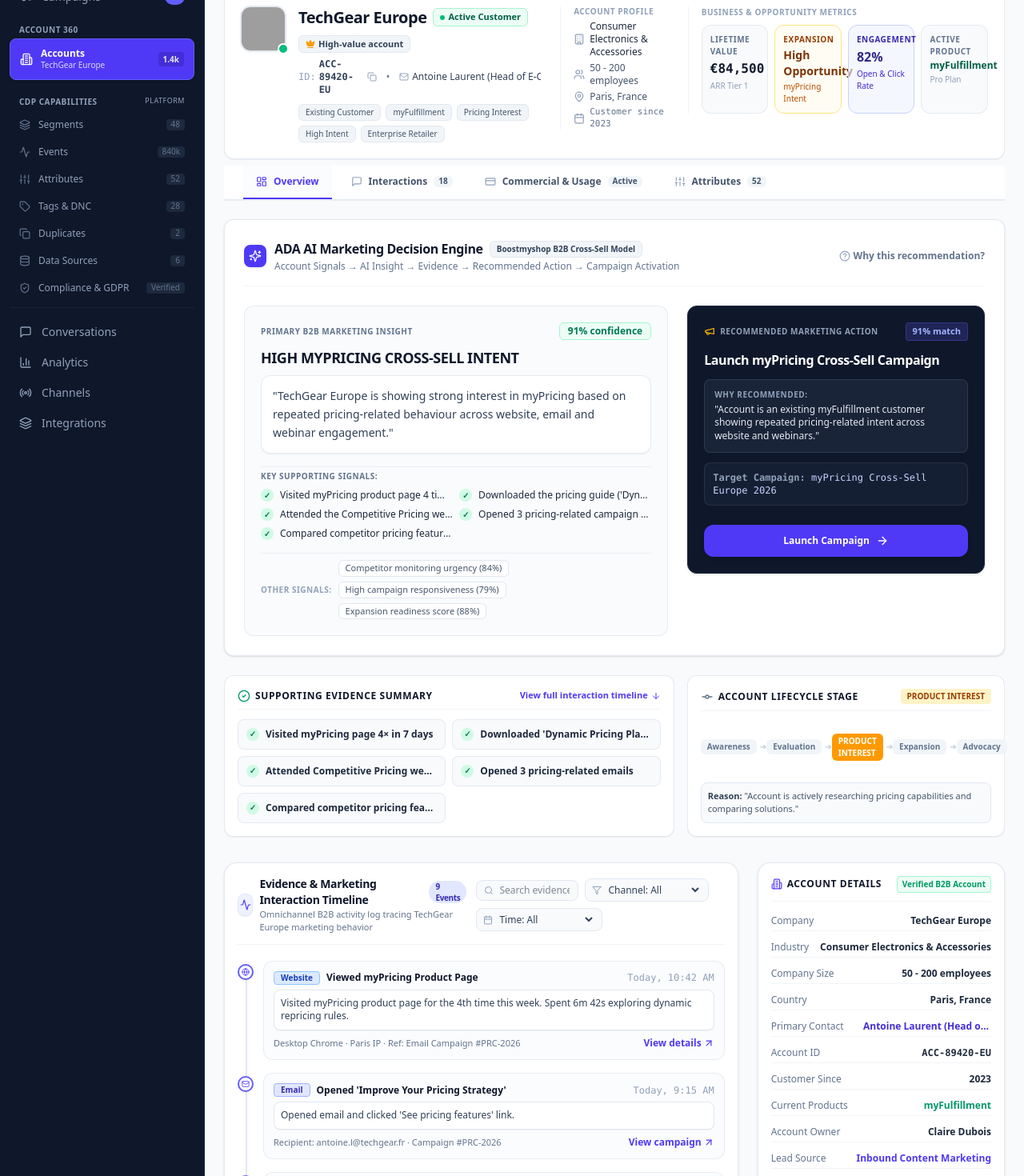
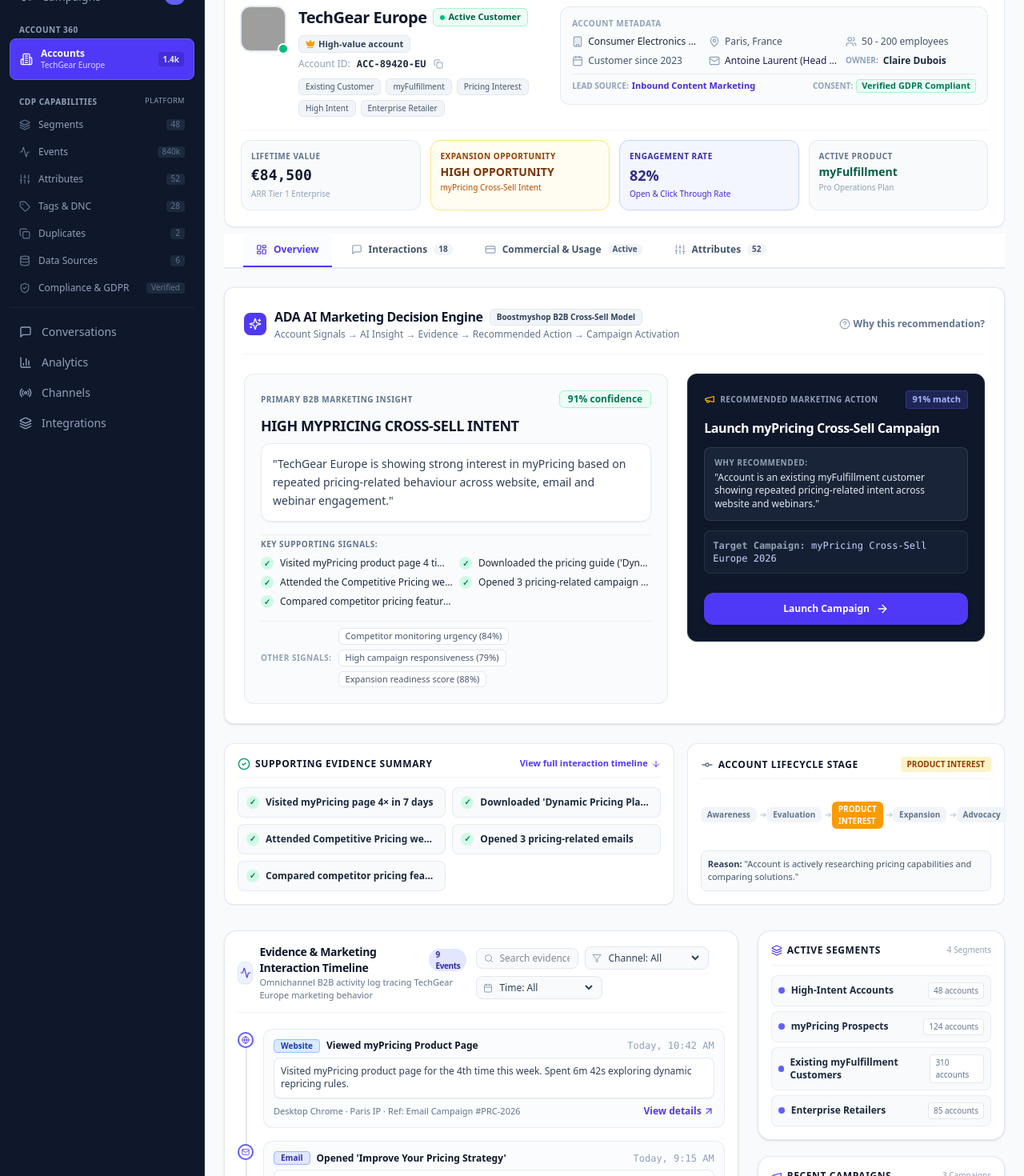
Before and after one commit to 9080442272/ADA, a React (Vite) app: page / in a window 1280 px wide. Shown: the part 140-1610 px from the top of the page at 80% size. Built offline with nearby package versions, Linux system fonts and the light colour scheme; grey boxes are pictures that could not be loaded.

Commit message:
Merge Account Details into CustomerHeader and remove duplicate sidebar card

```diff
--- a/src/components/CustomerHeader.jsx
+++ b/src/components/CustomerHeader.jsx
@@ -25,6 +25,8 @@
     setCopiedId(true);
     setTimeout(() => setCopiedId(false), 2000);
   };
+
+  const sidebarDetails = customer.sidebarDetails || {};
 
   return (
     <div className="space-y-3 mb-2">
@@ -108,13 +110,13 @@
 
       </div>
 
-      {/* 2. REFINED B2B ACCOUNT HEADER CONTAINER */}
+      {/* 2. MERGED & REFINED B2B ACCOUNT HEADER CONTAINER */}
       <div className="bg-white border border-slate-200/90 rounded-xl p-5 shadow-2xs space-y-4">
 
-        {/* Main Header Grid */}
+        {/* TOP ROW: Identity + Complete Metadata */}
         <div className="grid grid-cols-1 lg:grid-cols-12 gap-6 items-start">
 
-          {/* COL 1: Account Identity & Quiet Tags (5 Cols) */}
+          {/* COL 1: Account Logo & Identity (5 Cols) */}
           <div className="lg:col-span-5 flex items-start space-x-4">
 
             {/* Account Logo */}
@@ -127,8 +129,8 @@
               <span className="absolute -bottom-1 -right-1 w-3.5 h-3.5 bg-emerald-500 border-2 border-white rounded-full" title="Active Customer" />
             </div>
 
-            {/* Name, Primary Status, Secondary Contact, Quiet Tags */}
-            <div className="space-y-1 min-w-0 flex-1">
+            {/* Name, Status Badges, ID, Tags */}
+            <div className="space-y-1.5 min-w-0 flex-1">
 
               {/* Primary: Account Name & Status Badges */}
               <div className="flex items-center flex-wrap gap-2">
@@ -147,27 +149,18 @@
                 </span>
               </div>
 
-              {/* Secondary: ID + Primary Contact */}
-              <div className="flex items-center space-x-3 text-xs text-slate-500 pt-0.5">
-                <div className="flex items-center space-x-1 font-mono">
-                  <span className="text-slate-400">ID:</span>
-                  <span className="font-semibold text-slate-700">{customer.id}</span>
+              {/* Account ID + Copy Action */}
+              <div className="flex items-center space-x-2 text-xs text-slate-500 font-mono">
+                <span className="text-slate-400 font-sans">Account ID:</span>
+                <span className="font-bold text-slate-800">{customer.id}</span>
                 <button onClick={handleCopyId} title="Copy Account ID" className="text-slate-400 hover:text-slate-700 cursor-pointer ml-0.5">
                   <Copy className="w-3 h-3" />
                 </button>
-                  {copiedId && <span className="text-[10px] text-emerald-600 font-bold ml-1">Copied!</span>}
+                {copiedId && <span className="text-[10px] text-emerald-600 font-bold ml-1 font-sans">Copied!</span>}
               </div>
 
-                <span>•</span>
-
-                <div className="flex items-center space-x-1 truncate text-slate-700 font-medium">
-                  <Mail className="w-3 h-3 text-slate-400 shrink-0" />
-                  <span>{customer.primaryContact}</span>
-                </div>
-              </div>
-
-              {/* Account Tags Row (Visually Quieter) */}
-              <div className="flex items-center flex-wrap gap-1.5 pt-1.5">
+              {/* Account Tags Row (Quiet Pills) */}
+              <div className="flex items-center flex-wrap gap-1.5 pt-1">
                 {customer.tags.map((tag, idx) => (
                   <span
                     key={idx}
@@ -182,66 +175,94 @@
 
           </div>
 
-          {/* COL 2: B2B Metadata (2 Cols) */}
-          <div className="lg:col-span-2 space-y-1 text-xs text-slate-600 border-l border-slate-100 pl-4">
-            <div className="text-[10px] font-bold text-slate-400 uppercase tracking-wider mb-1">Account Profile</div>
+          {/* COL 2: Unified B2B Profile Metadata (7 Cols) */}
+          <div className="lg:col-span-7 bg-slate-50/80 border border-slate-200/80 rounded-xl p-3.5 text-xs text-slate-700 space-y-2">
+            <div className="text-[10px] font-bold text-slate-400 uppercase tracking-wider">Account Metadata</div>
+
+            <div className="grid grid-cols-1 sm:grid-cols-2 lg:grid-cols-3 gap-2">
               <div className="flex items-center space-x-1.5 font-medium text-slate-800">
                 <Building className="w-3.5 h-3.5 text-slate-400 shrink-0" />
-              <span>{customer.industry}</span>
+                <span className="truncate">{customer.industry}</span>
               </div>
+
+              <div className="flex items-center space-x-1.5 text-slate-600">
+                <MapPin className="w-3.5 h-3.5 text-slate-400 shrink-0" />
+                <span>{customer.location}</span>
+              </div>
+
               <div className="flex items-center space-x-1.5 text-slate-600">
                 <Users className="w-3.5 h-3.5 text-slate-400 shrink-0" />
                 <span>{customer.companySize}</span>
               </div>
+
               <div className="flex items-center space-x-1.5 text-slate-600">
-              <MapPin className="w-3.5 h-3.5 text-slate-400 shrink-0" />
-              <span>{customer.location}</span>
-            </div>
-            <div className="flex items-center space-x-1.5 text-slate-500 font-mono text-[11px]">
                 <Calendar className="w-3.5 h-3.5 text-slate-400 shrink-0" />
                 <span>Customer since {customer.customerSince}</span>
               </div>
+
+              <div className="flex items-center space-x-1.5 font-medium text-indigo-950 truncate">
+                <Mail className="w-3.5 h-3.5 text-slate-400 shrink-0" />
+                <span className="truncate" title={customer.primaryContact}>{customer.primaryContact}</span>
               </div>
 
-          {/* COL 3: Business Metrics (Strongest Emphasis on LTV, Expansion, Engagement) (5 Cols) */}
-          <div className="lg:col-span-5 border-l border-slate-100 pl-4 space-y-2">
-            <div className="text-[10px] font-bold text-slate-400 uppercase tracking-wider">Business & Opportunity Metrics</div>
-
-            <div className="grid grid-cols-4 gap-2">
-
-              {/* Metric 1: LTV (Strongest Emphasis) */}
-              <div className="bg-slate-50 border border-slate-200/80 rounded-xl p-2.5 space-y-0.5">
-                <div className="text-[10px] font-semibold text-slate-500 uppercase tracking-wider">Lifetime Value</div>
-                <div className="text-base font-extrabold text-slate-900 font-mono">{customer.metrics.ltv}</div>
-                <div className="text-[10px] text-slate-400">ARR Tier 1</div>
+              <div className="flex items-center space-x-1.5 text-slate-600 truncate">
+                <span className="text-slate-400 font-bold text-[10px] uppercase">Owner:</span>
+                <span className="font-semibold text-slate-800 truncate">{sidebarDetails.accountOwner || "Claire Dubois"}</span>
+              </div>
             </div>
 
-              {/* Metric 2: Expansion Potential (Strongest Emphasis) */}
-              <div className="bg-amber-50/60 border border-amber-200 rounded-xl p-2.5 space-y-0.5">
-                <div className="text-[10px] font-bold text-amber-800 uppercase tracking-wider">Expansion</div>
-                <div className="text-sm font-extrabold text-amber-900">High Opportunity</div>
-                <div className="text-[10px] text-amber-700 font-medium">myPricing Intent</div>
+            <div className="pt-1.5 border-t border-slate-200/60 flex items-center justify-between text-[11px] text-slate-500">
+              <div className="flex items-center space-x-1">
+                <span className="text-slate-400 font-bold text-[10px] uppercase">Lead Source:</span>
+                <span className="font-semibold text-indigo-700">{sidebarDetails.leadSource || "Inbound Content Marketing"}</span>
               </div>
-
-              {/* Metric 3: Marketing Engagement (Strongest Emphasis) */}
-              <div className="bg-indigo-50/60 border border-indigo-200 rounded-xl p-2.5 space-y-0.5">
-                <div className="text-[10px] font-bold text-indigo-800 uppercase tracking-wider">Engagement</div>
-                <div className="text-base font-extrabold text-indigo-900">{customer.metrics.marketingEngagement}</div>
-                <div className="text-[10px] text-indigo-700 font-medium">Open & Click Rate</div>
+              <div className="flex items-center space-x-1">
+                <span className="text-slate-400 font-bold text-[10px] uppercase">Consent:</span>
+                <span className="font-bold text-emerald-700 bg-emerald-50 px-1.5 py-0.2 rounded border border-emerald-200">
+                  {sidebarDetails.marketingConsent || "GDPR Compliant"}
+                </span>
               </div>
-
-              {/* Metric 4: Active Product */}
-              <div className="bg-slate-50 border border-slate-200/80 rounded-xl p-2.5 space-y-0.5">
-                <div className="text-[10px] font-semibold text-slate-500 uppercase tracking-wider">Active Product</div>
-                <div className="text-xs font-bold text-emerald-800">myFulfillment</div>
-                <div className="text-[10px] text-slate-400">Pro Plan</div>
             </div>
 
           </div>
 
         </div>
 
+        {/* BOTTOM ROW: Key Business Metrics (LTV, Expansion, Engagement, Active Product) */}
+        <div className="pt-3 border-t border-slate-100">
+          <div className="grid grid-cols-2 sm:grid-cols-4 gap-3">
+
+            {/* Metric 1: Lifetime Value (Strongest Emphasis) */}
+            <div className="bg-slate-50 border border-slate-200/80 rounded-xl p-3 space-y-0.5">
+              <div className="text-[10px] font-bold text-slate-500 uppercase tracking-wider">Lifetime Value</div>
+              <div className="text-lg font-extrabold text-slate-900 font-mono">{customer.metrics.ltv}</div>
+              <div className="text-[10px] text-slate-400">ARR Tier 1 Enterprise</div>
             </div>
+
+            {/* Metric 2: Expansion Potential (Strongest Emphasis) */}
+            <div className="bg-amber-50/70 border border-amber-200 rounded-xl p-3 space-y-0.5">
+              <div className="text-[10px] font-bold text-amber-800 uppercase tracking-wider">Expansion Opportunity</div>
+              <div className="text-sm font-extrabold text-amber-900">HIGH OPPORTUNITY</div>
+              <div className="text-[10px] text-amber-700 font-medium">myPricing Cross-Sell Intent</div>
+            </div>
+
+            {/* Metric 3: Marketing Engagement (Strongest Emphasis) */}
+            <div className="bg-indigo-50/70 border border-indigo-200 rounded-xl p-3 space-y-0.5">
+              <div className="text-[10px] font-bold text-indigo-800 uppercase tracking-wider">Engagement Rate</div>
+              <div className="text-lg font-extrabold text-indigo-900">{customer.metrics.marketingEngagement}</div>
+              <div className="text-[10px] text-indigo-700 font-medium">Open & Click Through Rate</div>
+            </div>
+
+            {/* Metric 4: Active Product */}
+            <div className="bg-slate-50 border border-slate-200/80 rounded-xl p-3 space-y-0.5">
+              <div className="text-[10px] font-bold text-slate-500 uppercase tracking-wider">Active Product</div>
+              <div className="text-sm font-extrabold text-emerald-800">myFulfillment</div>
+              <div className="text-[10px] text-slate-400">Pro Operations Plan</div>
+            </div>
+
+          </div>
+        </div>
+
       </div>
 
     </div>
--- a/src/components/RightSidebar.jsx
+++ b/src/components/RightSidebar.jsx
@@ -23,69 +23,6 @@
 
   return (
     <aside className="w-full space-y-5">
-
-      {/* Block 1: B2B Account Details */}
-      <div className="bg-white rounded-2xl border border-slate-200/90 shadow-sm p-4 space-y-3">
-        <div className="flex items-center justify-between border-b border-slate-100 pb-2.5">
-          <h3 className="text-xs font-bold text-slate-900 uppercase tracking-wider flex items-center space-x-1.5">
-            <Building2 className="w-3.5 h-3.5 text-indigo-600" />
-            <span>Account Details</span>
-          </h3>
-          <span className="text-[10px] font-semibold text-emerald-600 bg-emerald-50 px-1.5 py-0.5 rounded border border-emerald-200">
-            Verified B2B Account
-          </span>
-        </div>
-
-        <div className="space-y-2 text-xs divide-y divide-slate-100">
-          <div className="flex justify-between py-1">
-            <span className="text-slate-500 font-medium">Company</span>
-            <span className="font-bold text-slate-800">{customer.name}</span>
-          </div>
-          <div className="flex justify-between py-1">
-            <span className="text-slate-500 font-medium">Industry</span>
-            <span className="font-semibold text-slate-800">{customer.industry}</span>
-          </div>
-          <div className="flex justify-between py-1">
-            <span className="text-slate-500 font-medium">Company Size</span>
-            <span className="font-semibold text-slate-800">{customer.companySize}</span>
-          </div>
-          <div className="flex justify-between py-1">
-            <span className="text-slate-500 font-medium">Country</span>
-            <span className="font-semibold text-slate-800">{sidebarDetails.country || "Paris, France"}</span>
-          </div>
-          <div className="flex justify-between py-1">
-            <span className="text-slate-500 font-medium">Primary Contact</span>
-            <span className="font-semibold text-indigo-700 truncate max-w-[160px]">{customer.primaryContact}</span>
-          </div>
-          <div className="flex justify-between py-1">
-            <span className="text-slate-500 font-medium">Account ID</span>
-            <span className="font-mono font-bold text-slate-800">{customer.id}</span>
-          </div>
-          <div className="flex justify-between py-1">
-            <span className="text-slate-500 font-medium">Customer Since</span>
-            <span className="font-semibold text-slate-800">{customer.customerSince}</span>
-          </div>
-          <div className="flex justify-between py-1">
-            <span className="text-slate-500 font-medium">Current Products</span>
-            <span className="font-bold text-emerald-600">{sidebarDetails.currentProducts || "myFulfillment"}</span>
-          </div>
-          <div className="flex justify-between py-1">
-            <span className="text-slate-500 font-medium">Account Owner</span>
-            <span className="font-semibold text-slate-800">{sidebarDetails.accountOwner || "Claire Dubois"}</span>
-          </div>
-          <div className="flex justify-between py-1">
-            <span className="text-slate-500 font-medium">Lead Source</span>
-            <span className="font-semibold text-indigo-600">{sidebarDetails.leadSource || "Inbound Content"}</span>
-          </div>
-          <div className="flex justify-between py-1">
-            <span className="text-slate-500 font-medium">Marketing Consent</span>
-            <span className="font-medium text-slate-800 flex items-center space-x-1">
-              <ShieldCheck className="w-3 h-3 text-emerald-500" />
-              <span>{sidebarDetails.marketingConsent || "Verified GDPR"}</span>
-            </span>
-          </div>
-        </div>
-      </div>
 
       {/* Block 2: Active Marketing Segments */}
       <div className="bg-white rounded-2xl border border-slate-200/90 shadow-sm p-4 space-y-3">
```
Lines whose indentation alone changed are shown as unchanged.
